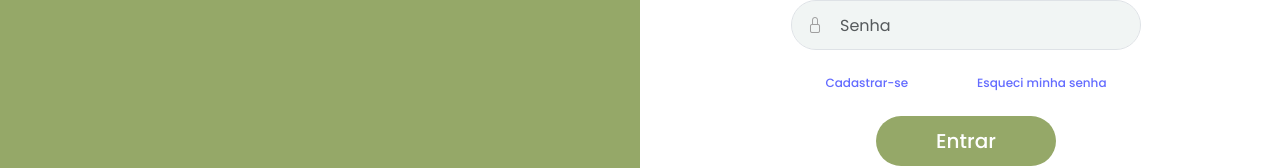
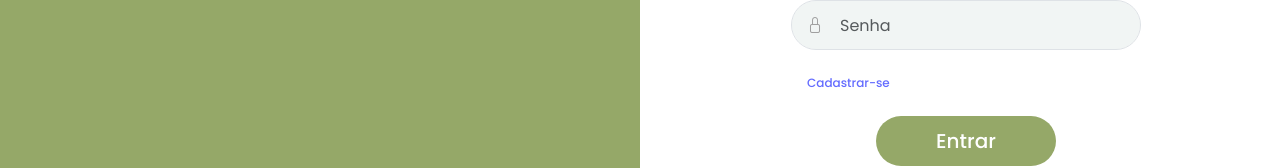
Before and after one commit to TCS-ADS-2025/EcoAlerta-Frontend, a React (Vite) app: page /login in a window 1280 px wide. Shown: the part 532-700 px from the top of the page. Built offline with nearby package versions, Linux system fonts and the light colour scheme.

Commit message:
fix: esqueci minha senha removido

```diff
--- a/src/components/pages/login-page/Login.css
+++ b/src/components/pages/login-page/Login.css
@@ -61,6 +61,12 @@
   height: 50px;
 }
 
+#login-form .links-login {
+  justify-content: flex-start;
+  align-items: center;
+  margin-left: 1rem;
+}
+
 #login-form .links-login a {
   text-decoration: none;
   font-size: 12px;
--- a/src/components/pages/login-page/Login.tsx
+++ b/src/components/pages/login-page/Login.tsx
@@ -115,9 +115,8 @@ const Login = (): ReactElement => {
                 />
               </Form.Group>
 
-              <div className="d-flex justify-content-around mb-4 links-login">
-                <a href="register">Cadastrar-se</a>
-                <a href="#">Esqueci minha senha</a>
+              <div className="d-flex mb-4 links-login">
+                <a href="cadastro">Cadastrar-se</a>
               </div>
 
               <div className="d-flex justify-content-center">
```
